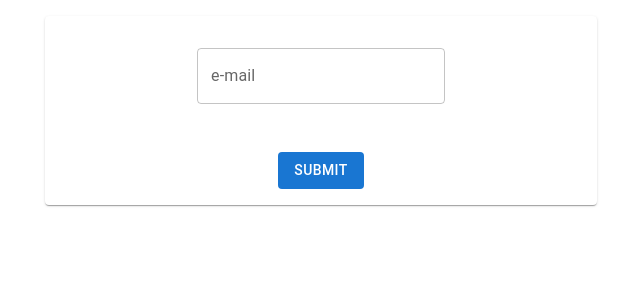
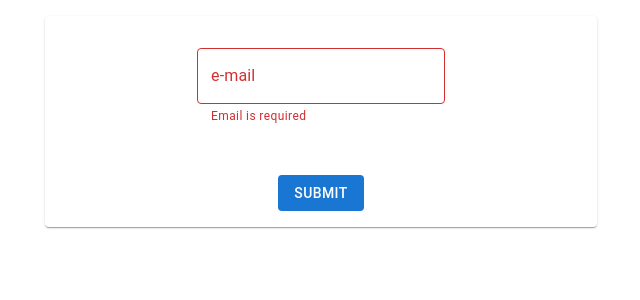
Before and after one commit to elpassion-shops/lesson-11-emails, a Next.js app: page / in a window 1280 px wide. Shown: the top 300 px of the page, without its empty margins (319-959 px from the left). Built offline with nearby package versions, Linux system fonts and the light colour scheme.

Commit message:
feat: add form validation

```diff
--- a/pages/index.tsx
+++ b/pages/index.tsx
@@ -11,13 +11,13 @@ import {
 import type { NextPage } from 'next';
 import Head from 'next/head';
 import Image from 'next/image';
-import { ChangeEvent, useState } from 'react';
+import { ChangeEvent, useMemo, useState } from 'react';
 import { GetEmailAddress } from '../interfaces/email';
 import styles from '../styles/Home.module.css';
 
 const Home: NextPage = () => {
   const [email, setEmail] = useState<string>('');
-
+  const [error, setError] = useState(false);
   const emailAddressChangeHandler = (event: ChangeEvent<HTMLInputElement>) => {
     setEmail(event.target.value);
   };
@@ -30,6 +30,14 @@ const Home: NextPage = () => {
 
     setEmail('');
   };
+
+  const emailError = useMemo(()=>{
+    const emailRegex = /^[a-z0-9!#$%&'*+/=?^_`{|}~-]+(?:\.[a-z0-9!#$%&'*+/=?^_`{|}~-]+)*@(?:[a-z0-9](?:[a-z0-9-]*[a-z0-9])?\.)+[a-z0-9](?:[a-z0-9-]*[a-z0-9])$/;
+    if(!email?.trim()){
+      return "Email is required";
+    }
+    return emailRegex.test(email) ? null : 'Please provide valid email'
+  }, [email])
 
   // useEffect(() => {
   //   new SearchMethod().search({ search: enteredSearch }).then((response) => {
@@ -58,6 +66,8 @@ const Home: NextPage = () => {
                 label="e-mail"
                 id="fullWidth"
                 value={email}
+                error ={!!emailError}
+                helperText={emailError}
               />
             </CardContent>
           </Box>
```
